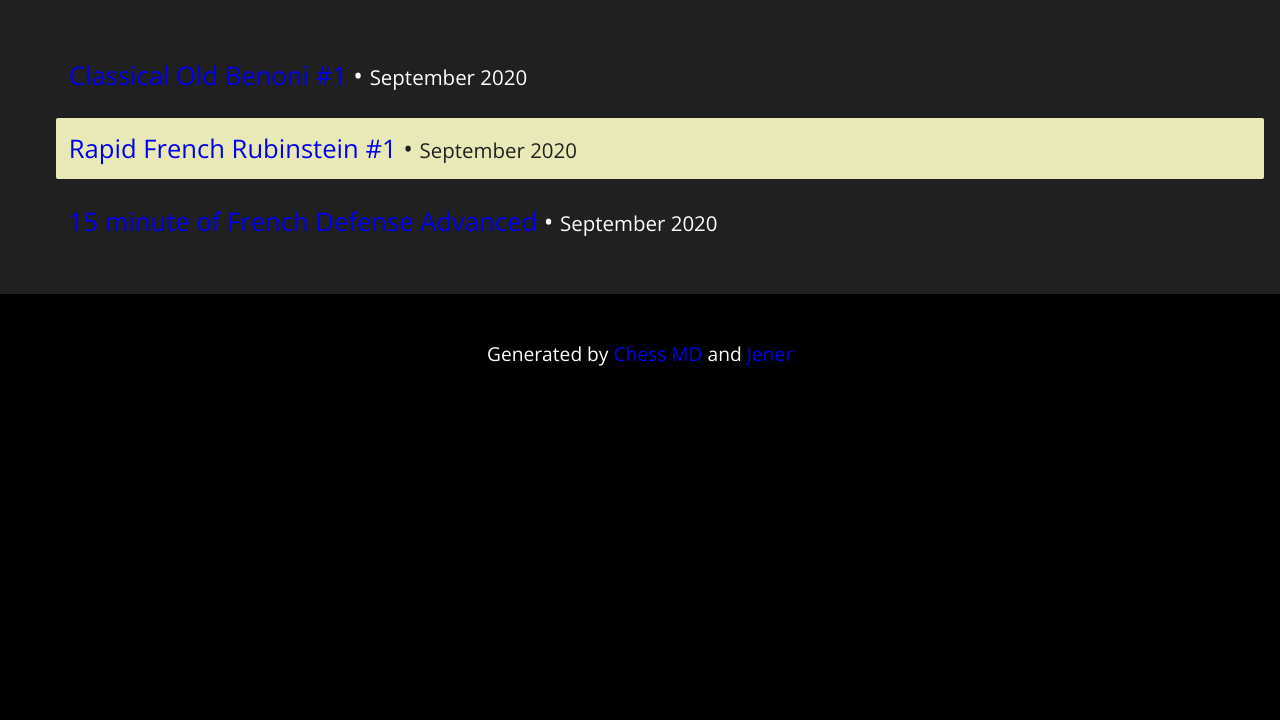
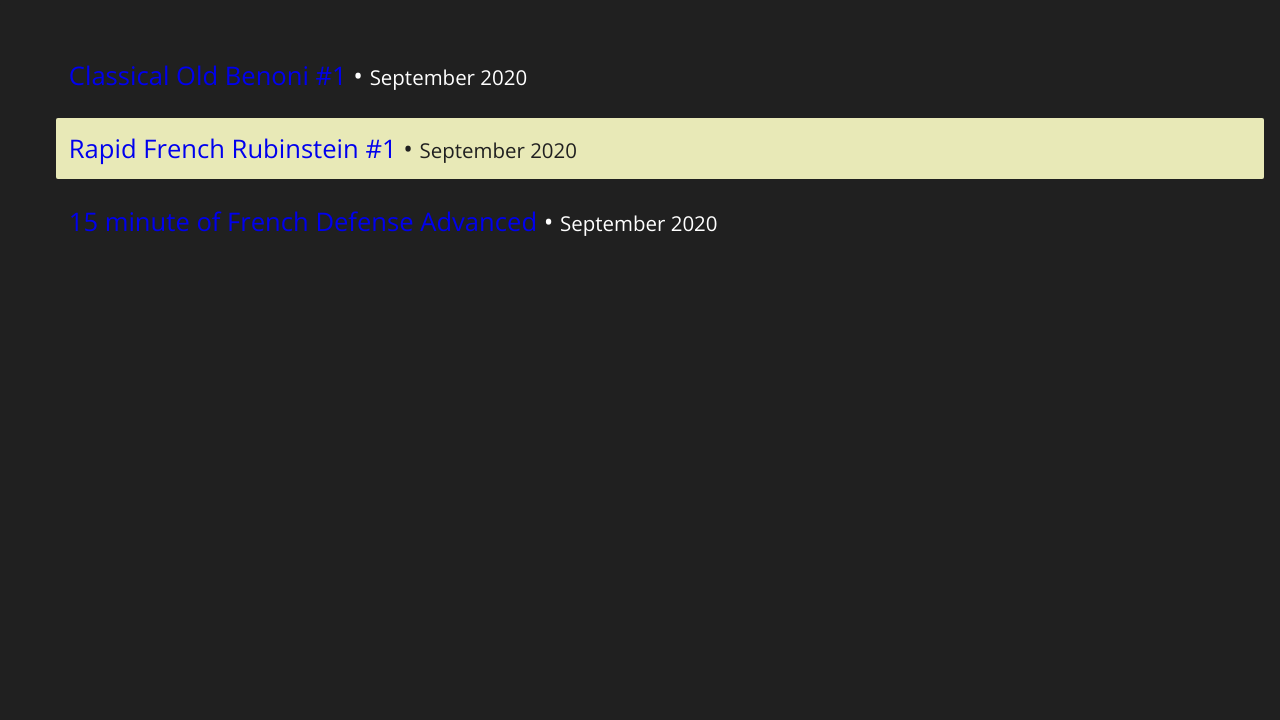
Before and after one commit to eguneys/chess, a website: page index.html in a window 1280 px wide. Shown: the part 80-800 px from the top of the page. Drawn offline with nearby package versions, Linux system fonts and the light colour scheme.

Commit message:
base section height

```diff
--- a/index.html
+++ b/index.html
@@ -8,6 +8,10 @@
     <style>
      date {
          font-size: 0.8em;
+     }
+
+     section {
+         min-height: 800px;
      }
     </style>
   </head>
```
Also changed, not shown: _pages/base.layout.html (+4 -0 lines).
